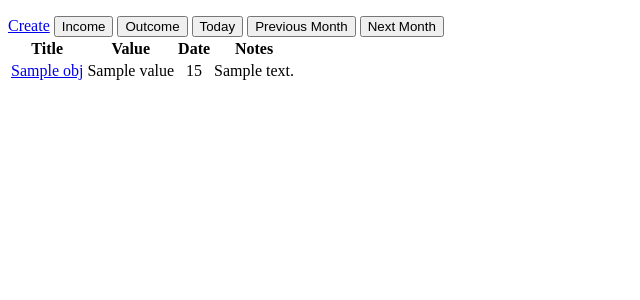
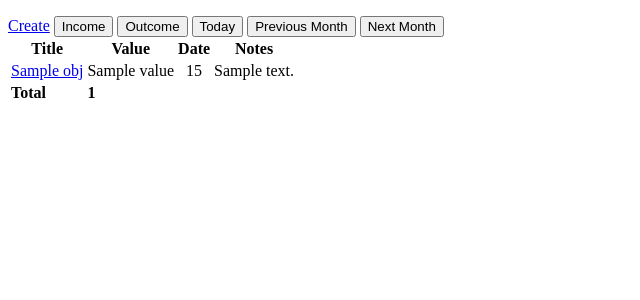
Before and after one commit to Zimzozaur/Pulporo-API, a Django app: template templates/finance/one_io_list.html in a window 1280 px wide. Shown: the part 68-368 px from the top of the page, without its empty margins (0-640 px from the left). Run offline with Django 5.2, Linux system fonts and the light colour scheme; the template is opened without the code that fills it: most values are stand-ins (such as "Sample title", 1, 10 or a date in 2020); parts of the project's set-up code (start-up, migrations or seed data) failed here and were passed over; some libraries are stand-ins or nearby versions.

Commit message:
Improvement: Added strong tag to one_io_list.html to increase readability

```diff
--- a/templates/finance/one_io_list.html
+++ b/templates/finance/one_io_list.html
@@ -24,11 +24,19 @@
             <td>
                 <a href="{% url 'detail-io' pk=obj.pk %}">{{ obj.title }}</a>
             </td>
-            <td>{% if obj.is_outcome %}-{% endif %}{{ obj.value }}</td>
+            <td>{% if is_outcome %}-{% endif %}{{ obj.value }}</td>
             <td style="text-align: center">{{ obj.date|date:'d' }}</td>
             <td>{{ obj.notes }}</td>
         </tr>
     {% endfor %}
 </tbody>
+    <tfoot>
+    <tr>
+        <td><strong>Total</strong></td>
+        <td><strong>{% if is_outcome %}-{% endif %}{{ total_sum }}</strong></td>
+        <td></td>
+        <td></td>
+    </tr>
+    </tfoot>
 </table>
 {% endblock %}
```
